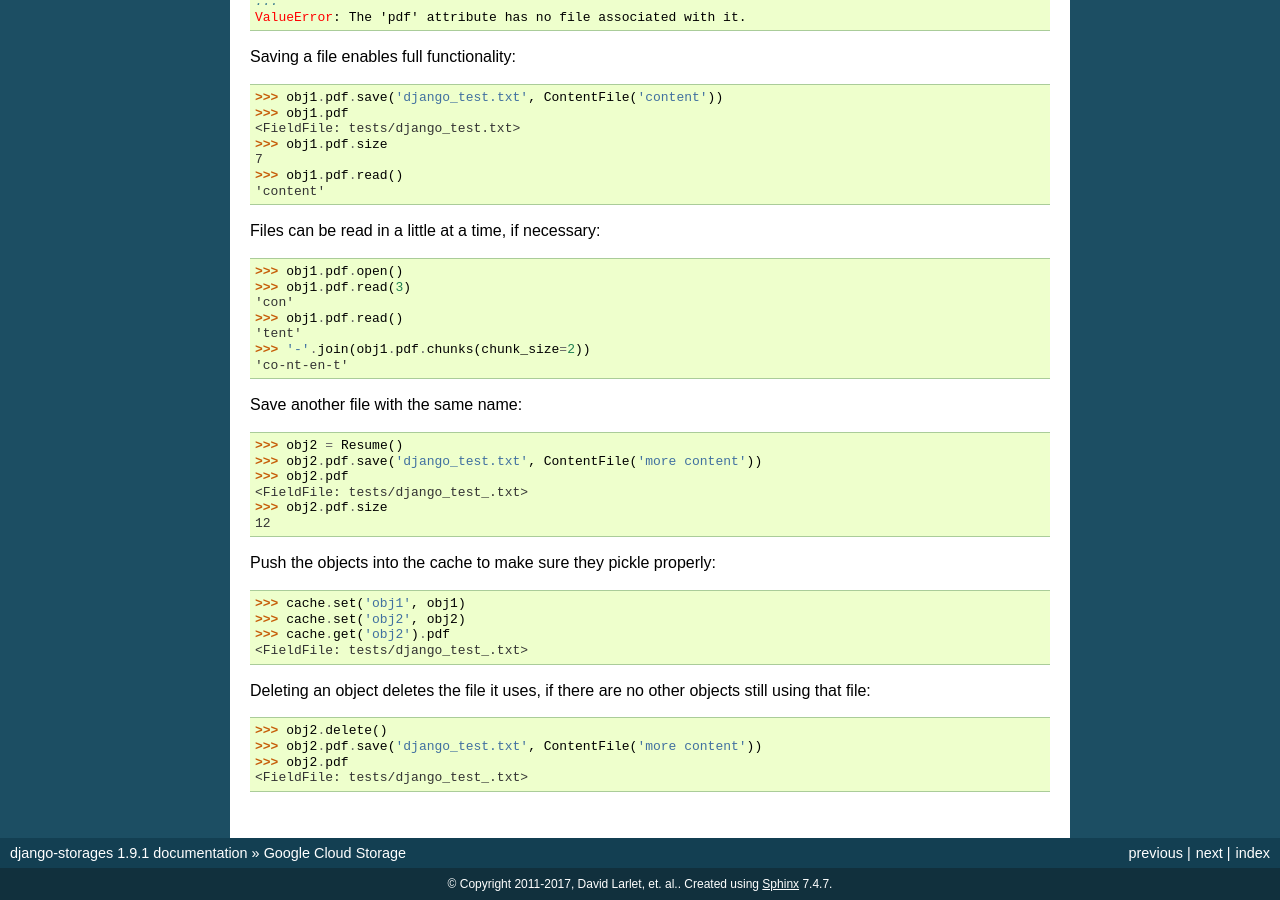
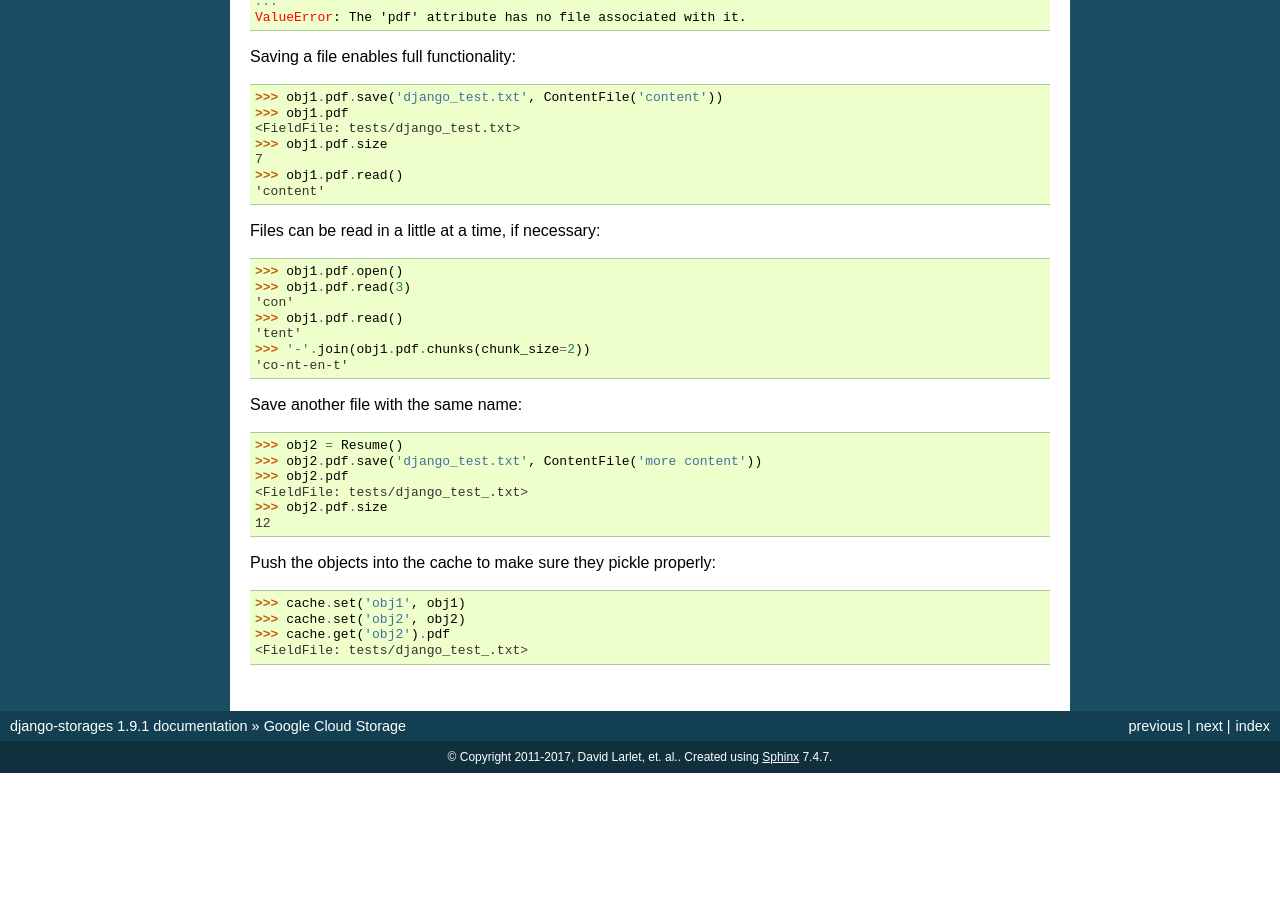
Before and after one commit to jschneier/django-storages, a Sphinx documentation site: the page built from docs/backends/gcloud.rst, in a window 1280 px wide and 900 px high, scrolled down 4142 px. Built offline with Sphinx 7.4.7, drawn with Linux system fonts in a browser that asks for light colours; after the commit the page ends 4915 px from its top, so only the background shows below that.

Commit message:
Remove incorrect deletion behavior from docs
Fixes #848

```diff
--- a/docs/backends/gcloud.rst
+++ b/docs/backends/gcloud.rst
@@ -279,10 +279,3 @@ Push the objects into the cache to make sure they pickle properly::
     >>> cache.set('obj2', obj2)
     >>> cache.get('obj2').pdf
     <FieldFile: tests/django_test_.txt>
-
-Deleting an object deletes the file it uses, if there are no other objects still using that file::
-
-    >>> obj2.delete()
-    >>> obj2.pdf.save('django_test.txt', ContentFile('more content'))
-    >>> obj2.pdf
-    <FieldFile: tests/django_test_.txt>
```
